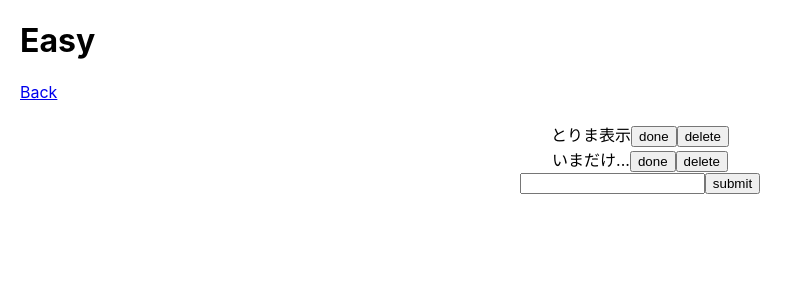
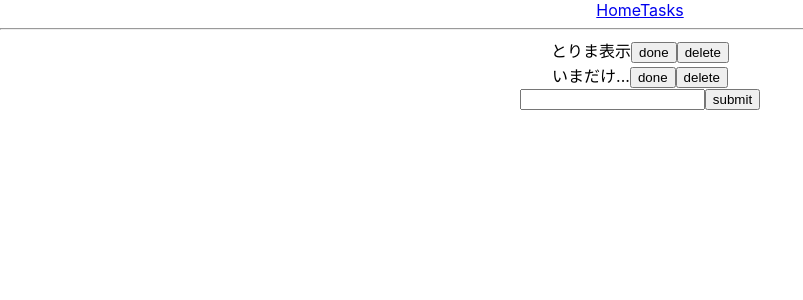
Before and after one commit to tmplmimos/react-json-sever-crud-tutorial, a React (Create React App) app: page /Tasks in a window 1280 px wide. Shown: the top 300 px of the page, without its empty margins (0-803 px from the left). Built offline with nearby package versions, Linux system fonts and the light colour scheme; no server answers.

Commit message:
ホーム画面、 Task 作成画面のルーティングを作成

```diff
--- a/public/index.html
+++ b/public/index.html
@@ -28,8 +28,7 @@
   </head>
   <body>
     <noscript>You need to enable JavaScript to run this app.</noscript>
-    <div id="links"></div>
-    <div id="root"></div>
+    <div id="App"></div>
     <!--
       This HTML file is a template.
       If you open it directly in the browser, you will see an empty page.
--- a/src/App.js
+++ b/src/App.js
@@ -1,100 +1,20 @@
-import React, {Component} from 'react';
-import './App.css';
+import React, { Component } from 'react';
+import { BrowserRouter as Router, Route } from 'react-router-dom';
+import Links from './Links';
+import Tasks from './Tasks';
+import Home from './Home';
 
 class App extends Component {
-  constructor() {
-    super()
-    this.state = {
-      tasks: [
-        {
-          id: 1,
-          body: 'とりま表示'
-        },
-        {
-          id: 2,
-          body: 'いまだけ...'
-        }
-      ]
-    }
-    this.changeText = this.changeText.bind(this)
-    this.submitTask = this.submitTask.bind(this)
-  }
-
-  fetchTasks = () => {
-    fetch('http://localhost:3001/tasks')
-      .then(response => response.json())
-      .then(json => {
-        this.setState({tasks: json})
-      })
-  }
-
-  changeText(e) {
-    const inputText = e.target.value
-    this.setState({inputText: inputText})
-    console.dir(inputText);
-  }
-
-  submitTask() {
-    fetch('http://localhost:3001/tasks', {
-      method: "post",
-      headers: {
-        'Accept': 'application/json',
-        'Content-Type': 'application/json'
-      },
-      body: JSON.stringify({body: this.state.inputText})
-    })
-      .then(this.fetchTasks)
-  }
-
-  componentWillMount() {
-    this.fetchTasks()
-  }
-
-  putTask(taskId) {
-    fetch('http://localhost:3001/tasks/' + taskId, {
-      method: 'PUT',
-      headers: {
-        'Accept': 'application/json',
-        'Content-Type': 'application/json'
-      },
-      body: JSON.stringify({body: 'done it !!'})
-    })
-      .then(this.fetchTasks)
-  }
-
-  deleteTask(taskId) {
-    fetch('http://localhost:3001/tasks/' + taskId, {
-      method: 'DELETE'
-    })
-      .then(this.fetchTasks)
-  }
-
   render() {
     return (
       <div className="App">
-        <div className="tasks">
-          {
-            this.state.tasks.map(task => {
-              return (
-                <div className="task" key={task.id}>
-                  {task.body}
-                  <button className="put" onClick={() => {
-                    this.putTask(task.id)
-                  }}>done
-                  </button>
-                  <button className="delete" onClick={() => {
-                    this.deleteTask(task.id)
-                  }}>delete
-                  </button>
-                </div>
-              )
-            })
-          }
-        </div>
-        <div id="task-form">
-          <input type="text" id="task-input" onChange={this.changeText}/>
-          <button id="submit" onClick={this.submitTask}>submit</button>
-        </div>
+        <Router>
+          <div>
+            <Links /><hr/>
+            <Route exact path='/' component={Home}/>
+            <Route path='/Tasks' component={Tasks}/>
+          </div>
+        </Router>
       </div>
     );
   }
--- /dev/null
+++ b/src/Home.js
@@ -0,0 +1,11 @@
+import React from 'react'
+
+class Home extends React.Component {
+  render(){
+    return(
+      <h3>home</h3>
+    )
+  }
+}
+
+export default Home;
--- /dev/null
+++ b/src/Links.js
@@ -0,0 +1,15 @@
+import React from 'react'
+import { Link } from 'react-router-dom'
+
+class Links extends React.Component {
+  render(){
+    return(
+      <div>
+        <Link to="/">Home</Link>
+        <Link to="/Tasks">Tasks</Link>
+      </div>
+    )
+  }
+}
+
+export default Links;
--- /dev/null
+++ b/src/Tasks.js
@@ -0,0 +1,103 @@
+import React, {Component} from 'react';
+import './App.css';
+
+class Tasks extends Component {
+  constructor() {
+    super()
+    this.state = {
+      tasks: [
+        {
+          id: 1,
+          body: 'とりま表示'
+        },
+        {
+          id: 2,
+          body: 'いまだけ...'
+        }
+      ]
+    }
+    this.changeText = this.changeText.bind(this)
+    this.submitTask = this.submitTask.bind(this)
+  }
+
+  fetchTasks = () => {
+    fetch('http://localhost:3001/tasks')
+      .then(response => response.json())
+      .then(json => {
+        this.setState({tasks: json})
+      })
+  }
+
+  changeText(e) {
+    const inputText = e.target.value
+    this.setState({inputText: inputText})
+    console.dir(inputText);
+  }
+
+  submitTask() {
+    fetch('http://localhost:3001/tasks', {
+      method: "post",
+      headers: {
+        'Accept': 'application/json',
+        'Content-Type': 'application/json'
+      },
+      body: JSON.stringify({body: this.state.inputText})
+    })
+      .then(this.fetchTasks)
+  }
+
+  componentWillMount() {
+    this.fetchTasks()
+  }
+
+  putTask(taskId) {
+    fetch('http://localhost:3001/tasks/' + taskId, {
+      method: 'PUT',
+      headers: {
+        'Accept': 'application/json',
+        'Content-Type': 'application/json'
+      },
+      body: JSON.stringify({body: 'done it !!'})
+    })
+      .then(this.fetchTasks)
+  }
+
+  deleteTask(taskId) {
+    fetch('http://localhost:3001/tasks/' + taskId, {
+      method: 'DELETE'
+    })
+      .then(this.fetchTasks)
+  }
+
+  render() {
+    return (
+      <div className="App">
+        <div className="tasks">
+          {
+            this.state.tasks.map(task => {
+              return (
+                <div className="task" key={task.id}>
+                  {task.body}
+                  <button className="put" onClick={() => {
+                    this.putTask(task.id)
+                  }}>done
+                  </button>
+                  <button className="delete" onClick={() => {
+                    this.deleteTask(task.id)
+                  }}>delete
+                  </button>
+                </div>
+              )
+            })
+          }
+        </div>
+        <div id="task-form">
+          <input type="text" id="task-input" onChange={this.changeText}/>
+          <button id="submit" onClick={this.submitTask}>submit</button>
+        </div>
+      </div>
+    );
+  }
+}
+
+export default Tasks;
--- a/src/index.js
+++ b/src/index.js
@@ -2,13 +2,11 @@ import React from 'react';
 import ReactDOM from 'react-dom';
 import './index.css';
 import App from './App';
-import Links from './links';
-import * as serviceWorker from './serviceWorker';
 
-ReactDOM.render(<Links />, document.getElementById('links'));
-ReactDOM.render(<App />, document.getElementById('root'));
+// ReactDOM.render(<Links />, document.getElementById('links'));
+// ReactDOM.render(<Tasks />, document.getElementById('Tasks'));
+ReactDOM.render(<App />, document.getElementById('App'));
 
 // If you want your app to work offline and load faster, you can change
 // unregister() to register() below. Note this comes with some pitfalls.
 // Learn more about service workers: https://bit.ly/CRA-PWA
-serviceWorker.register();
--- a/src/links.js
+++ /dev/null
@@ -1,34 +0,0 @@
-import React, {Component} from 'react';
-import {
-  BrowserRouter as Router,
-  Route,
-  Link
-} from 'react-router-dom'
-
-const Links = () => (
-  <Router>
-    <div style={{margin: 20}}>
-      <Route exact path='/' component={Home} />
-      <Route path='/tasks' component={Tasks} />
-    </div>
-  </Router>
-)
-
-const Home = () => (
-  <div>
-    <h1>header</h1>
-    <p>...</p>
-    <ul>
-      <li><a href='tasks'>Tasks</a></li>
-    </ul>
-  </div>
-)
-
-const Tasks = () => (
-  <div>
-    <h1>Easy</h1>
-    <p><a href="/">Back</a></p>
-  </div>
-)
-
-export default Links
```
